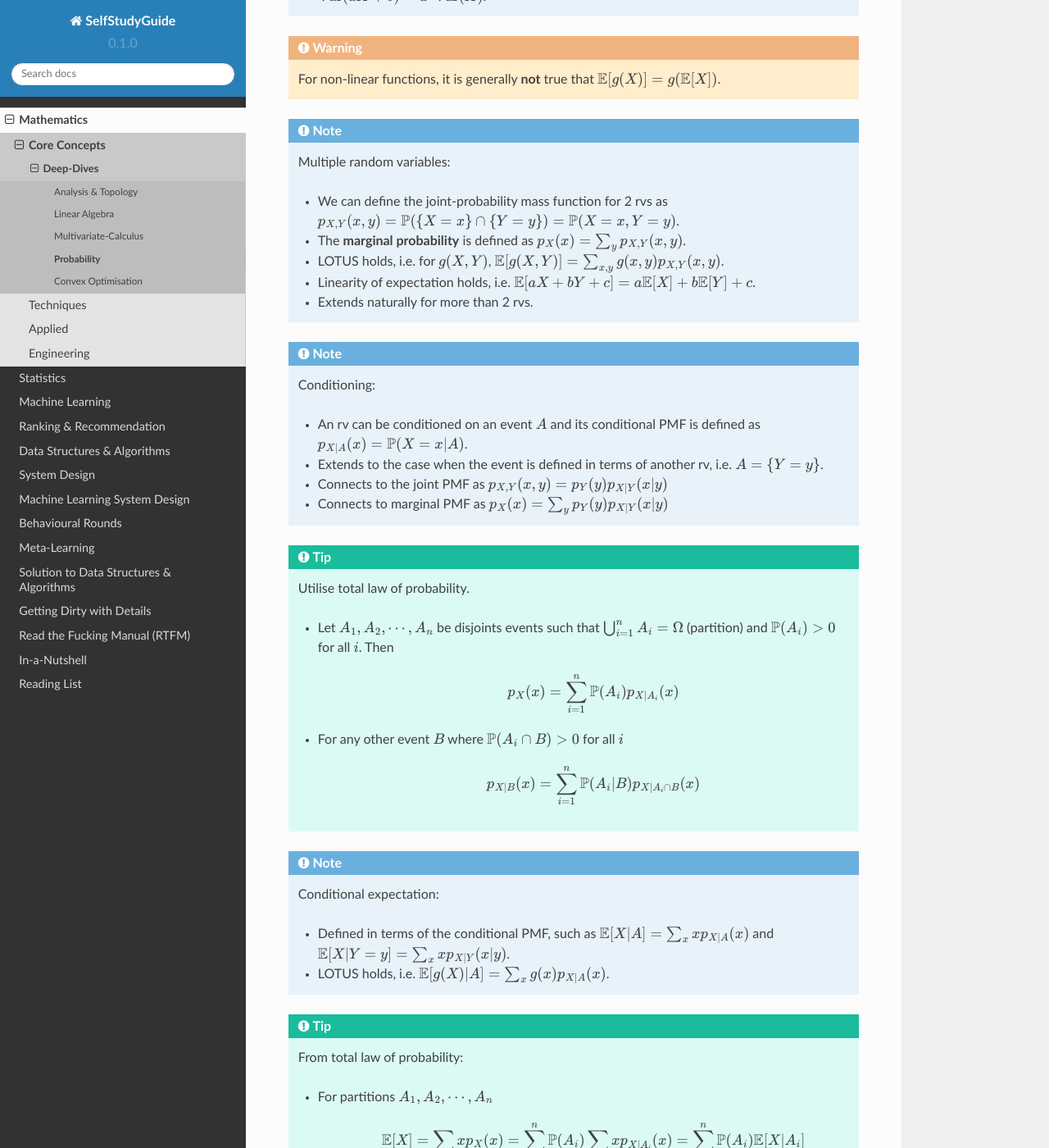
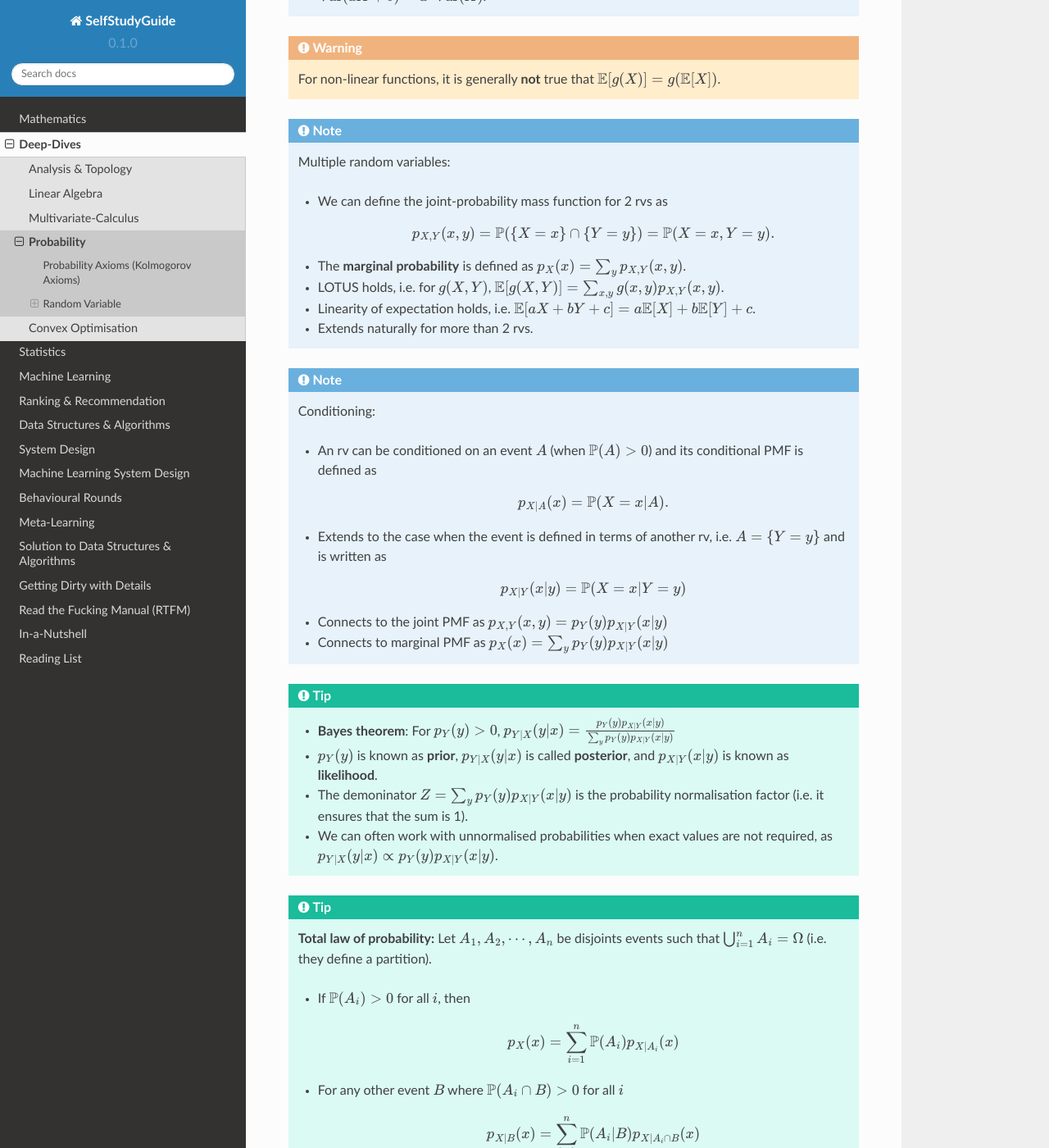
Before and after one commit to uselesstechjunks/leetcode, a Sphinx documentation site: the page built from docs/source/math/prob.rst, in a window 1280 px wide and 1400 px high, scrolled down 2093 px. Shown: the whole window at 82% size. Built offline with Sphinx 7.4.7 and the Read the Docs theme 2.0.0, drawn with Linux system fonts in a browser that asks for light colours; some of the changed text lies outside the part shown.

Commit message:
Update prob.rst (#73)
* Update prob.rst

* Update math.rst

* Update index.rst

* Update prob.rst

* Update prob.rst

* Update prob.rst

```diff
--- a/docs/source/index.rst
+++ b/docs/source/index.rst
@@ -19,6 +19,7 @@ Contents
 .. toctree::
 
    math
+   math/index
    stat
    mltheory
    rank
--- a/docs/source/math.rst
+++ b/docs/source/math.rst
@@ -18,10 +18,6 @@ These are meant to capture the underlying theme of certain recurring concepts in
 - Concept of a basis
 - Concept of convergence
 
-.. toctree::
-
-   math/index
-
 Techniques
 ========================================
 The core concepts, when described for a particular type of mathematical object, often require specific techniques to realise. For example, basis in vector spaces are realised via the technique of Eigendecomposition.
--- a/docs/source/math/prob.rst
+++ b/docs/source/math/prob.rst
@@ -9,7 +9,7 @@ Let the set of all possible outcomes of an experiment be :math:`\Omega`, and let
 
 #. **Non-negativity**: :math:`\mu(\omega)\ge 0` for any :math:`\omega\subset\Omega`.
 #. **Unitarity**: :math:`\mu(\Omega)=1`.
-#. **:math:`\sigma`-additivity**: For :math:`A_1,A_2,\cdots\subset\Omega` such that :math:`A_i\cap A_j=\emptyset` for :math:`i\neq j`
+#. :math:`\sigma`-**Additivity**: For :math:`A_1,A_2,\cdots\subset\Omega` such that :math:`A_i\cap A_j=\emptyset` for :math:`i\neq j`
 
 	.. math::
 		\mu(\bigcup_{i=1}^\infty A_i)=\sum_{i=1}^\infty \mu(A_i).
@@ -78,7 +78,11 @@ Discrete = values are from a finite/countably infinite set.
 .. note::
 	Multiple random variables:
 
-	* We can define the joint-probability mass function for 2 rvs as :math:`p_{X,Y}(x,y)=\mathbb{P}(\{X=x\}\cap\{Y=y\})=\mathbb{P}(X=x,Y=y)`.
+	* We can define the joint-probability mass function for 2 rvs as
+
+		.. math::
+			p_{X,Y}(x,y)=\mathbb{P}(\{X=x\}\cap\{Y=y\})=\mathbb{P}(X=x,Y=y).
+
 	* The **marginal probability** is defined as :math:`p_X(x)=\sum_y p_{X,Y}(x,y)`.
 	* LOTUS holds, i.e. for :math:`g(X,Y)`, :math:`\mathbb{E}[g(X,Y)]=\sum_{x,y} g(x,y) p_{X,Y}(x,y)`.
 	* Linearity of expectation holds, i.e. :math:`\mathbb{E}[aX+bY+c]=a\mathbb{E}[X]+b\mathbb{E}[Y]+c`.
@@ -87,15 +91,29 @@ Discrete = values are from a finite/countably infinite set.
 .. note::
 	Conditioning:
 
-	* An rv can be conditioned on an event :math:`A` and its conditional PMF is defined as :math:`p_{X|A}(x)=\mathbb{P}(X=x|A)`.
-	* Extends to the case when the event is defined in terms of another rv, i.e. :math:`A=\{Y=y\}`.
+	* An rv can be conditioned on an event :math:`A` (when :math:`\mathbb{P}(A)>0`) and its conditional PMF is defined as
+
+		.. math::
+			p_{X|A}(x)=\mathbb{P}(X=x|A).
+
+	* Extends to the case when the event is defined in terms of another rv, i.e. :math:`A=\{Y=y\}` and is written as
+
+		.. math::
+			p_{X|Y}(x|y)=\mathbb{P}(X=x|Y=y)
+
 	* Connects to the joint PMF as :math:`p_{X,Y}(x,y)=p_Y(y)p_{X|Y}(x|y)`
 	* Connects to marginal PMF as :math:`p_{X}(x)=\sum_y p_Y(y)p_{X|Y}(x|y)`
 
 .. tip::
-	Utilise total law of probability.
+	* **Bayes theorem**: For :math:`p_Y(y)>0`, :math:`p_{Y|X}(y|x)=\frac{p_Y(y)p_{X|Y}(x|y)}{\sum_y p_Y(y)p_{X|Y}(x|y)}`
+	* :math:`p_Y(y)` is known as **prior**, :math:`p_{Y|X}(y|x)` is called **posterior**, and :math:`p_{X|Y}(x|y)` is known as **likelihood**.
+	* The demoninator :math:`Z=\sum_y p_Y(y)p_{X|Y}(x|y)` is the probability normalisation factor (i.e. it ensures that the sum is 1).
+	* We can often work with unnormalised probabilities when exact values are not required, as :math:`p_{Y|X}(y|x)\propto p_Y(y)p_{X|Y}(x|y)`.
 
-	* Let :math:`A_1,A_2,\cdots,A_n` be disjoints events such that :math:`\bigcup_{i=1}^n A_i=\Omega` (partition) and :math:`\mathbb{P}(A_i)>0` for all :math:`i`. Then
+.. tip::
+	**Total law of probability:** Let :math:`A_1,A_2,\cdots,A_n` be disjoints events such that :math:`\bigcup_{i=1}^n A_i=\Omega` (i.e. they define a partition).
+
+	*  If :math:`\mathbb{P}(A_i)>0` for all :math:`i`, then
 
 		.. math::
 			p_X(x)=\sum_{i=1}^n\mathbb{P}(A_i)p_{X|A_i}(x)
```
